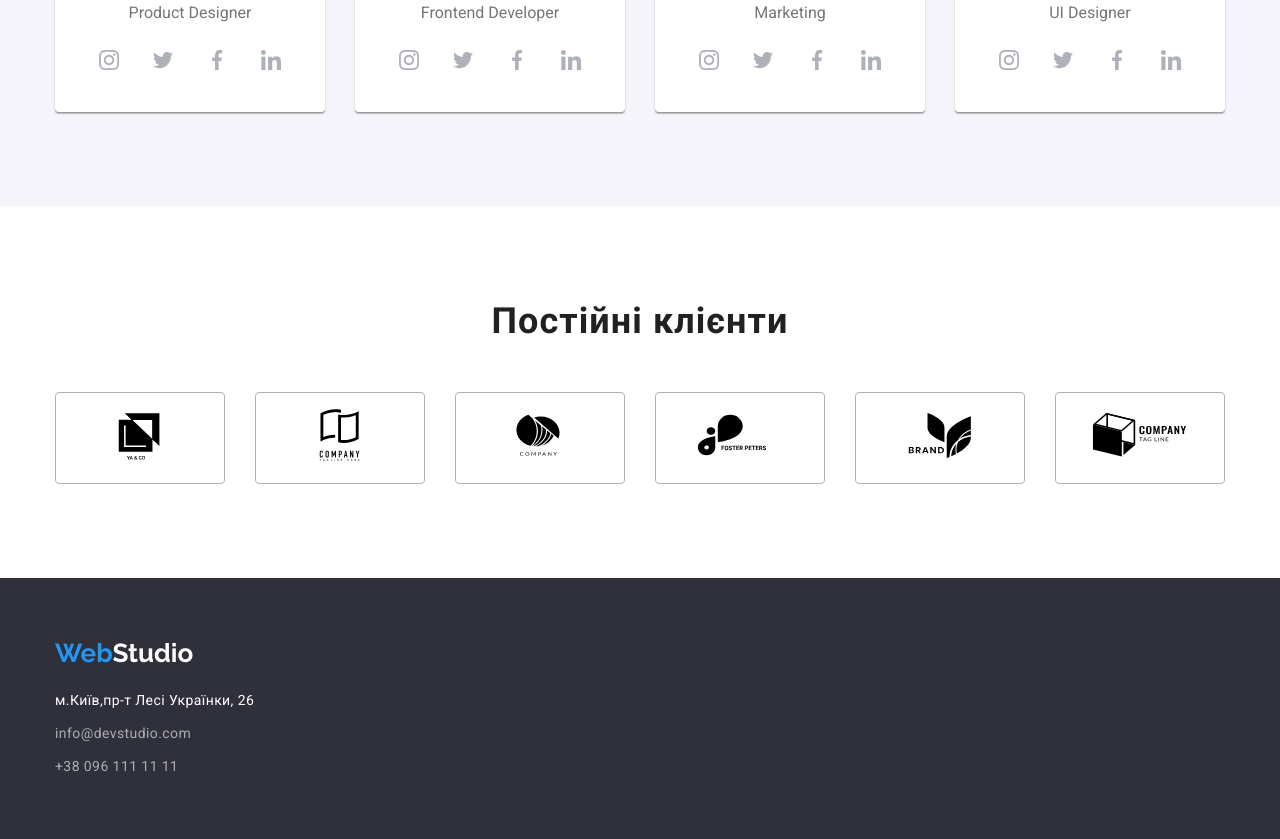
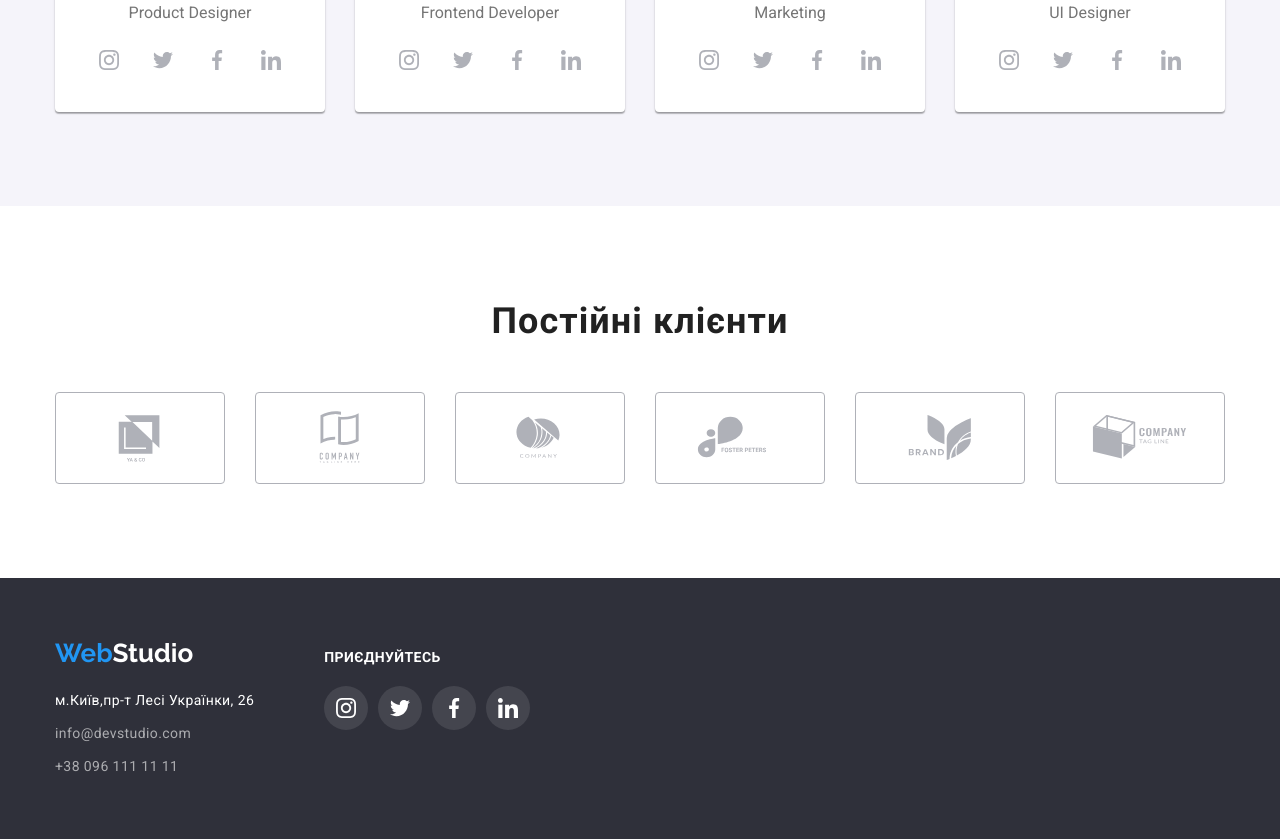
Before and after one commit to middleaged/goit-markup-hw-04, a plain HTML site: page index.html in a window 1280 px wide. Shown: the part 2105-2944 px from the top of the page. Drawn offline with nearby package versions, Linux system fonts and the light colour scheme.

Commit message:
Закінчує оформлення ДЗ 4

```diff
--- a/css/styles.css
+++ b/css/styles.css
@@ -326,6 +326,7 @@ ul {
 .social-icon {
   fill: currentColor;
 }
+/* Клієнти */
 .customers-title {
   font-weight: 700;
   font-size: 36px;
@@ -340,7 +341,8 @@ ul {
   align-items: center;
   gap: 30px;
 }
-.customers-item {
+
+.customers-link {
   display: flex;
   justify-content: center;
   align-items: center;
@@ -348,14 +350,23 @@ ul {
   height: 92px;
   border: 1px solid #afb1b8;
   border-radius: 4px;
-  color: var(--icons-color);
+}
+.customer-icon {
+  fill: var(--icons-color);
+}
+.customers-link:hover,
+.customers-link:focus {
+  border-color: var(--accent);
+}
+.customers-link:hover .customer-icon,
+.customers-link:focus .contacts-icon {
+  fill: var(--accent);
 }
 /* Футер */
 .basement {
   background-color: var(--secound-background-color);
-  padding-top: 60px;
-  padding-bottom: 60px;
 }
+
 .logo-basement {
   font-family: "Raleway";
   font-weight: 700;
@@ -389,7 +400,49 @@ ul {
 .adress-item:focus {
   color: var(--accent);
 }
+.footer-content {
+  display: flex;
+}
+.webstudio {
+  padding-top: 60px;
+  padding-bottom: 60px;
+  margin-right: 70px;
+}
+.footer-join-social {
+  padding-top: 72px;
+}
+.footer-social {
+  display: flex;
+  justify-content: center;
+  align-items: center;
+  gap: 10px;
+}
+.footer-join-title {
+  font-weight: 700;
+  font-size: 14px;
+  line-height: 1.14;
+  letter-spacing: 0.03em;
+  color: var(--main-background-color);
+  text-transform: uppercase;
+  margin-bottom: 20px;
+}
 
+.footer-social-link {
+  display: flex;
+  justify-content: center;
+  align-items: center;
+  width: 44px;
+  height: 44px;
+  border-radius: 50%;
+  background-color: rgba(255, 255, 255, 0.1);
+}
+.footer-social-link:hover,
+.footer-social-link:focus {
+  background-color: var(--accent);
+}
+.icon-footer {
+  fill: var(--main-background-color);
+}
 /* Портфоліо */
 .filters-container {
   display: flex;
@@ -457,6 +510,11 @@ ul {
 .porfolio-item:nth-child(n + 4) {
   margin-top: 30px;
 }
+.porfolio-item:hover,
+.porfolio-item:focus {
+  box-shadow: 0px 1px 1px rgba(0, 0, 0, 0.12), 0px 4px 4px rgba(0, 0, 0, 0.06),
+    1px 4px 6px rgba(0, 0, 0, 0.16);
+}
 .text-container {
   padding: 20px 24px;
 }
--- a/index.html
+++ b/index.html
@@ -411,13 +411,14 @@
           </ul>
         </div>
       </section>
+      <!-- Customers -->
       <section class="customers section">
         <div class="container">
           <h2 class="customers-title">Постійні клієнти</h2>
           <ul class="customers-list list">
             <li class="customers-item">
               <a
-                class="customers_link link"
+                class="customers-link link"
                 href=""
                 target="_blank"
                 rel="noopener noreferrer"
@@ -427,7 +428,7 @@
             </li>
             <li class="customers-item">
               <a
-                class="customers_link link"
+                class="customers-link link"
                 href=""
                 target="_blank"
                 rel="noopener noreferrer"
@@ -437,7 +438,7 @@
             </li>
             <li class="customers-item">
               <a
-                class="customers_link link"
+                class="customers-link link"
                 href=""
                 target="_blank"
                 rel="noopener noreferrer"
@@ -447,7 +448,7 @@
             </li>
             <li class="customers-item">
               <a
-                class="customers_link link"
+                class="customers-link link"
                 href=""
                 target="_blank"
                 rel="noopener noreferrer"
@@ -457,7 +458,7 @@
             </li>
             <li class="customers-item">
               <a
-                class="customers_link link"
+                class="customers-link link"
                 href=""
                 target="_blank"
                 rel="noopener noreferrer"
@@ -467,7 +468,7 @@
             </li>
             <li class="customers-item">
               <a
-                class="customers_link link"
+                class="customers-link link"
                 href=""
                 target="_blank"
                 rel="noopener noreferrer"
@@ -481,7 +482,8 @@
     </main>
     <!--Bottom-->
     <footer class="basement">
-      <div class="container">
+      <div class="footer-content container">
+        <div class="webstudio">
           <a class="logo-basement link" href="">
             <span class="logo-item">Web</span
             ><span class="logo-secound-item">Studio</span>
@@ -510,6 +512,64 @@
             </ul>
           </address>
         </div>
+        <div class="footer-join-social">
+          <h2 class="footer-join-title">Приєднуйтесь</h2>
+          <ul class="footer-social list">
+            <li class="footer-social-item">
+              <a
+                class="footer-social-link link"
+                href="https://www.instagram.com/"
+                target="_blank"
+                rel="noopener noreferrer"
+                aria-label="Instagram"
+              >
+                <svg class="icon-footer" width="20" height="20">
+                  <use href="./images/icons.svg#icon-instagram"></use>
+                </svg>
+              </a>
+            </li>
+            <li class="footer-social-item">
+              <a
+                class="footer-social-link link"
+                href="https://twitter.com/"
+                target="_blank"
+                rel="noopener noreferrer"
+                aria-label="Twitter"
+              >
+                <svg class="icon-footer" width="20" height="20">
+                  <use href="./images/icons.svg#icon-twitter"></use>
+                </svg>
+              </a>
+            </li>
+            <li class="footer-social-item">
+              <a
+                class="footer-social-link link"
+                href="https://www.facebook.com/"
+                target="_blank"
+                rel="noopener noreferrer"
+                aria-label="Facebook"
+              >
+                <svg class="icon-footer" width="20" height="20">
+                  <use href="./images/icons.svg#icon-facebook"></use>
+                </svg>
+              </a>
+            </li>
+            <li class="footer-social-item">
+              <a
+                class="footer-social-link link"
+                href="https://www.linkedin.com/"
+                target="_blank"
+                rel="noopener noreferrer"
+                aria-label="Linkedin"
+              >
+                <svg class="icon-footer" width="20" height="20">
+                  <use href="./images/icons.svg#icon-linkedin"></use>
+                </svg>
+              </a>
+            </li>
+          </ul>
+        </div>
+      </div>
     </footer>
   </body>
 </html>
```
Also changed, not shown: porfolio.html (+60 -1 lines), 1 other file. Lines whose indentation alone changed are shown as unchanged.
